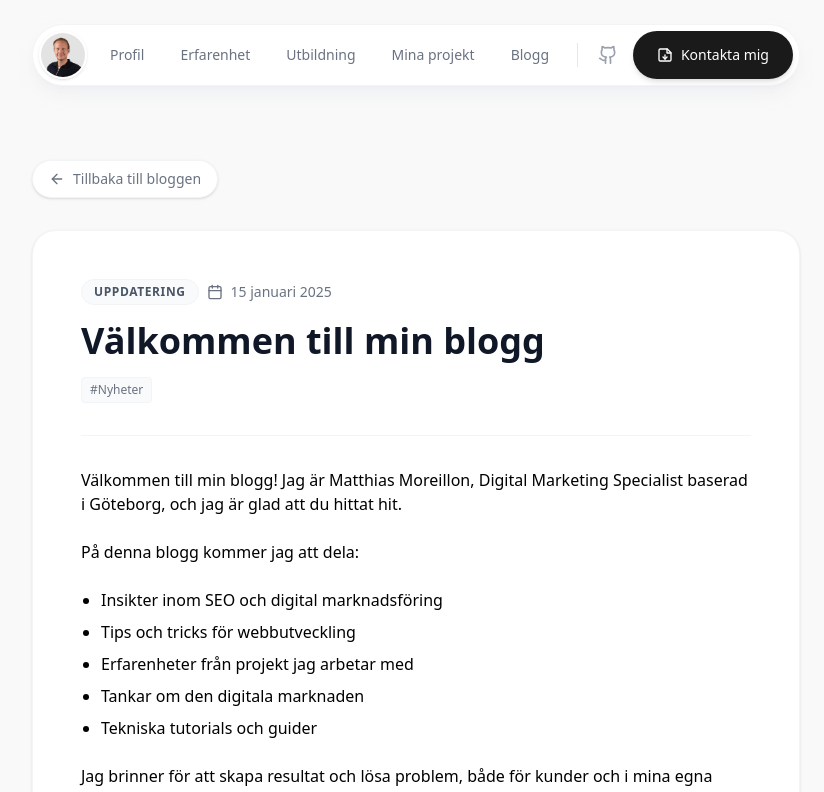
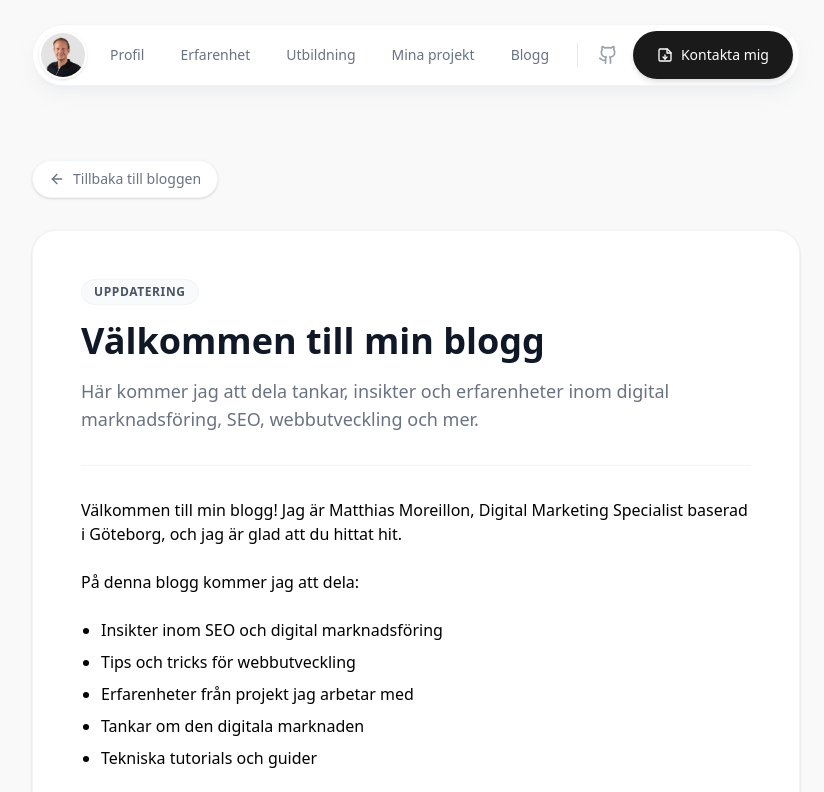
Before and after one commit to Mattias957/matthias957.github.io, a Next.js app: page /blogg/valkommen-till-min-blogg in a window 1280 px wide. Shown: the top 792 px of the page, without its empty margins (224-1048 px from the left). Built offline with nearby package versions, Linux system fonts and the light colour scheme.

Commit message:
Simplify blog post page to match working project pages structure exactly

```diff
--- a/app/blogg/[slug]/page.tsx
+++ b/app/blogg/[slug]/page.tsx
@@ -2,7 +2,7 @@ import { blogPosts } from "@/lib/data";
 import { notFound } from "next/navigation";
 import { Header } from "@/components/Header";
 import { Footer } from "@/components/Footer";
-import { ArrowLeft, Calendar } from "lucide-react";
+import { ArrowLeft } from "lucide-react";
 import Link from "next/link";
 
 // Generera statiska parametrar för alla blogginlägg (SSG)
@@ -19,38 +19,8 @@ export default function BlogPostPage({ params }: { params: { slug: string } }) {
     notFound();
   }
 
-  const schema = {
-    "@context": "https://schema.org",
-    "@type": "BlogPosting",
-    "headline": post.title,
-    "description": post.excerpt,
-    "url": `https://matthiasmoreillon.se/blogg/${post.slug}/`,
-    "datePublished": post.date,
-    "dateModified": post.date,
-    "author": {
-      "@type": "Person",
-      "name": "Matthias Moreillon",
-      "url": "https://matthiasmoreillon.se"
-    },
-    "publisher": {
-      "@type": "Person",
-      "name": "Matthias Moreillon",
-      "url": "https://matthiasmoreillon.se"
-    },
-    "mainEntityOfPage": {
-      "@type": "WebPage",
-      "@id": `https://matthiasmoreillon.se/blogg/${post.slug}/`
-    },
-    ...(post.category && { "articleSection": post.category }),
-    ...(post.tags && post.tags.length > 0 && { "keywords": post.tags.join(", ") })
-  };
-
   return (
     <main className="bg-[#F9F9F9] min-h-screen font-sans antialiased">
-      <script
-        type="application/ld+json"
-        dangerouslySetInnerHTML={{ __html: JSON.stringify(schema) }}
-      />
       <Header />
 
       {/* Content Section */}
@@ -69,57 +39,28 @@ export default function BlogPostPage({ params }: { params: { slug: string } }) {
           </div>
 
           {/* Blog Post Content Card */}
-          <article className="bg-white rounded-3xl p-8 md:p-12 shadow-sm border border-gray-100" itemScope itemType="https://schema.org/BlogPosting">
+          <div className="bg-white rounded-3xl p-8 md:p-12 shadow-sm border border-gray-100">
 
             {/* Header */}
-            <header className="mb-8 border-b border-gray-100 pb-8">
-              <div className="flex flex-wrap items-center gap-2 mb-4">
+            <div className="mb-8 border-b border-gray-100 pb-8">
+              <div className="flex items-center gap-2 mb-4">
                 {post.category && (
                   <span className="px-3 py-1 rounded-full bg-gray-50 text-xs font-bold text-gray-600 border border-gray-100 uppercase tracking-wider">
                     {post.category}
                   </span>
                 )}
-                <div className="flex items-center text-gray-500 text-sm">
-                  <Calendar className="h-4 w-4 mr-2" />
-                  <time dateTime={post.date}>
-                    {new Date(post.date).toLocaleDateString("sv-SE", {
-                      year: "numeric",
-                      month: "long",
-                      day: "numeric"
-                    })}
-                  </time>
-                </div>
               </div>
-
-              <h1 className="text-3xl md:text-4xl font-bold text-gray-900 mb-4" itemProp="headline">{post.title}</h1>
-
-              {post.tags && post.tags.length > 0 && (
-                <div className="flex flex-wrap gap-2 mt-4">
-                  {post.tags.map((tag) => (
-                    <span
-                      key={tag}
-                      className="px-2 py-1 rounded text-xs text-gray-500 bg-gray-50 border border-gray-100"
-                      itemProp="keywords"
-                    >
-                      #{tag}
-                    </span>
-                  ))}
-                </div>
-              )}
-            </header>
+              <h1 className="text-3xl md:text-4xl font-bold text-gray-900 mb-4">{post.title}</h1>
+              <p className="text-lg text-gray-500 font-medium">{post.excerpt}</p>
+            </div>
 
             {/* Main Content */}
             <div
-              className="prose prose-gray max-w-none prose-headings:font-bold prose-h3:text-xl prose-h3:mt-8 prose-h3:mb-4 prose-p:text-gray-600 prose-p:leading-relaxed prose-p:mb-6 prose-ul:text-gray-600"
-              itemProp="articleBody"
+              className="prose prose-gray max-w-none prose-headings:font-bold prose-h3:text-xl prose-h3:mt-8 prose-h3:mb-4 prose-p:text-gray-600 prose-p:leading-relaxed prose-p:mb-6"
               dangerouslySetInnerHTML={{ __html: post.content }}
             />
 
-            <meta itemProp="datePublished" content={post.date} />
-            <meta itemProp="dateModified" content={post.date} />
-            <meta itemProp="author" content="Matthias Moreillon" />
-            <meta itemProp="description" content={post.excerpt} />
-          </article>
+          </div>
         </div>
       </section>
 
```
